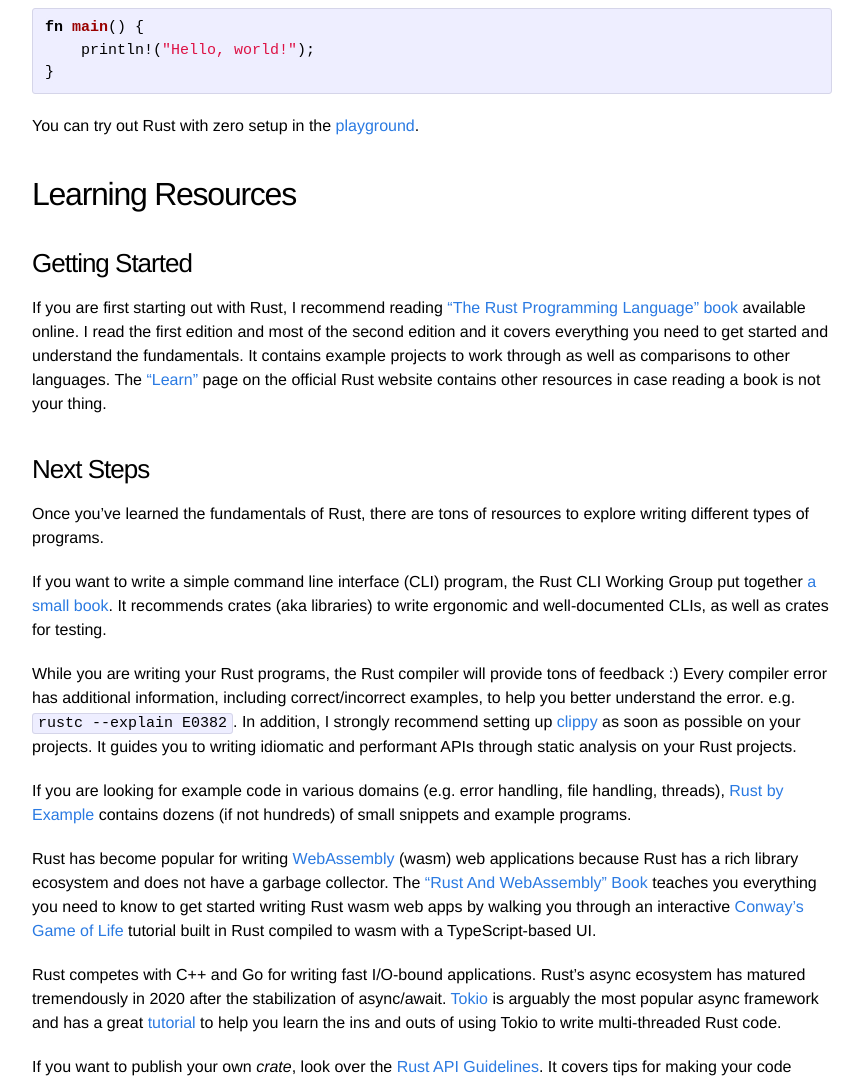
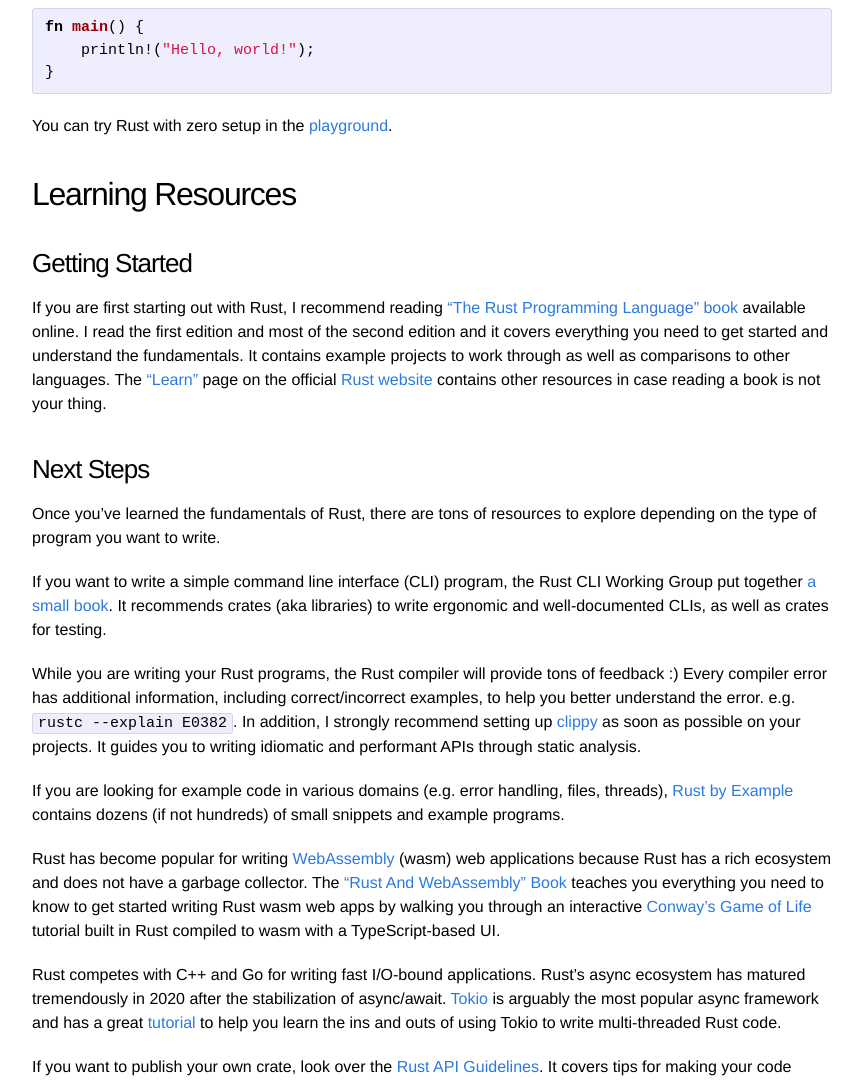
Before and after one commit to rgardner/rgardner.github.io, a Jekyll site: the page built from _resources/rust.md, in a window 1280 px wide and 1400 px high. Shown: the part 320-1400 px from the top of the window, without its empty margins (208-1071 px from the left). Built offline with Jekyll 4.4.1, drawn with Linux system fonts in a browser that asks for light colours; some of the changed text lies outside the part shown.

Commit message:
Clarify Rust resource

````diff
--- a/_resources/rust.md
+++ b/_resources/rust.md
@@ -5,10 +5,10 @@
 
 ## Introduction
 
-[Rust](https://www.rust-lang.org/) is a programming language focused on
-performance and memory safety. It offers similar runtime performance to C and
-C++, but prevents buffer overflows and data races without a garbage collector
-through stronger compile-time checks.
+[Rust][rust] is a programming language focused on performance and memory
+safety. It offers similar runtime performance to C and C++, but prevents
+buffer overflows and data races without a garbage collector through stronger
+compile-time checks.
 
 ```rust
 fn main() {
@@ -16,7 +16,7 @@
 }
 ```
 
-You can try out Rust with zero setup in the [playground](https://play.rust-lang.org/).
+You can try Rust with zero setup in the [playground](https://play.rust-lang.org/).
 
 ## Learning Resources
 
@@ -27,13 +27,13 @@
 first edition and most of the second edition and it covers everything you
 need to get started and understand the fundamentals. It contains example
 projects to work through as well as comparisons to other languages. The
-["Learn"][rust-learn] page on the official Rust website contains other
-resources in case reading a book is not your thing.
+["Learn"][rust-learn] page on the official [Rust website][rust] contains
+other resources in case reading a book is not your thing.
 
 ### Next Steps
 
 Once you've learned the fundamentals of Rust, there are tons of resources to
-explore writing different types of programs.
+explore depending on the type of program you want to write.
 
 If you want to write a simple command line interface (CLI) program, the Rust
 CLI Working Group put together [a small book][rust-cli]. It recommends crates
@@ -45,19 +45,18 @@
 correct/incorrect examples, to help you better understand the error. e.g.
 `rustc --explain E0382`. In addition, I strongly recommend setting up
 [clippy][clippy] as soon as possible on your projects. It guides you to
-writing idiomatic and performant APIs through static analysis on your Rust
-projects.
+writing idiomatic and performant APIs through static analysis.
 
 If you are looking for example code in various domains (e.g. error handling,
-file handling, threads), [Rust by Example][rust-by-example] contains dozens
-(if not hundreds) of small snippets and example programs.
+files, threads), [Rust by Example][rust-by-example] contains dozens (if not
+hundreds) of small snippets and example programs.
 
 Rust has become popular for writing [WebAssembly][wasm] (wasm) web applications
-because Rust has a rich library ecosystem and does not have a garbage
-collector. The ["Rust And WebAssembly" Book][rust-wasm] teaches you
-everything you need to know to get started writing Rust wasm web apps by
-walking you through an interactive [Conway's Game of Life][conway] tutorial
-built in Rust compiled to wasm with a TypeScript-based UI.
+because Rust has a rich ecosystem and does not have a garbage collector. The
+["Rust And WebAssembly" Book][rust-wasm] teaches you everything you need to
+know to get started writing Rust wasm web apps by walking you through an
+interactive [Conway's Game of Life][conway] tutorial built in Rust compiled
+to wasm with a TypeScript-based UI.
 
 Rust competes with C++ and Go for writing fast I/O-bound applications. Rust's
 async ecosystem has matured tremendously in 2020 after the stabilization of
@@ -65,7 +64,7 @@
 has a great [tutorial][tokio-tutorial] to help you learn the ins and outs of
 using Tokio to write multi-threaded Rust code.
 
-If you want to publish your own *crate*, look over the [Rust API
+If you want to publish your own crate, look over the [Rust API
 Guidelines][rust-api]. It covers tips for making your code easier to use and
 debug in other programs, including writing effective documentation and
 versioning your APIs.
````
Also changed, not shown: other parts of _resources/rust.md (+2 -0 lines).
